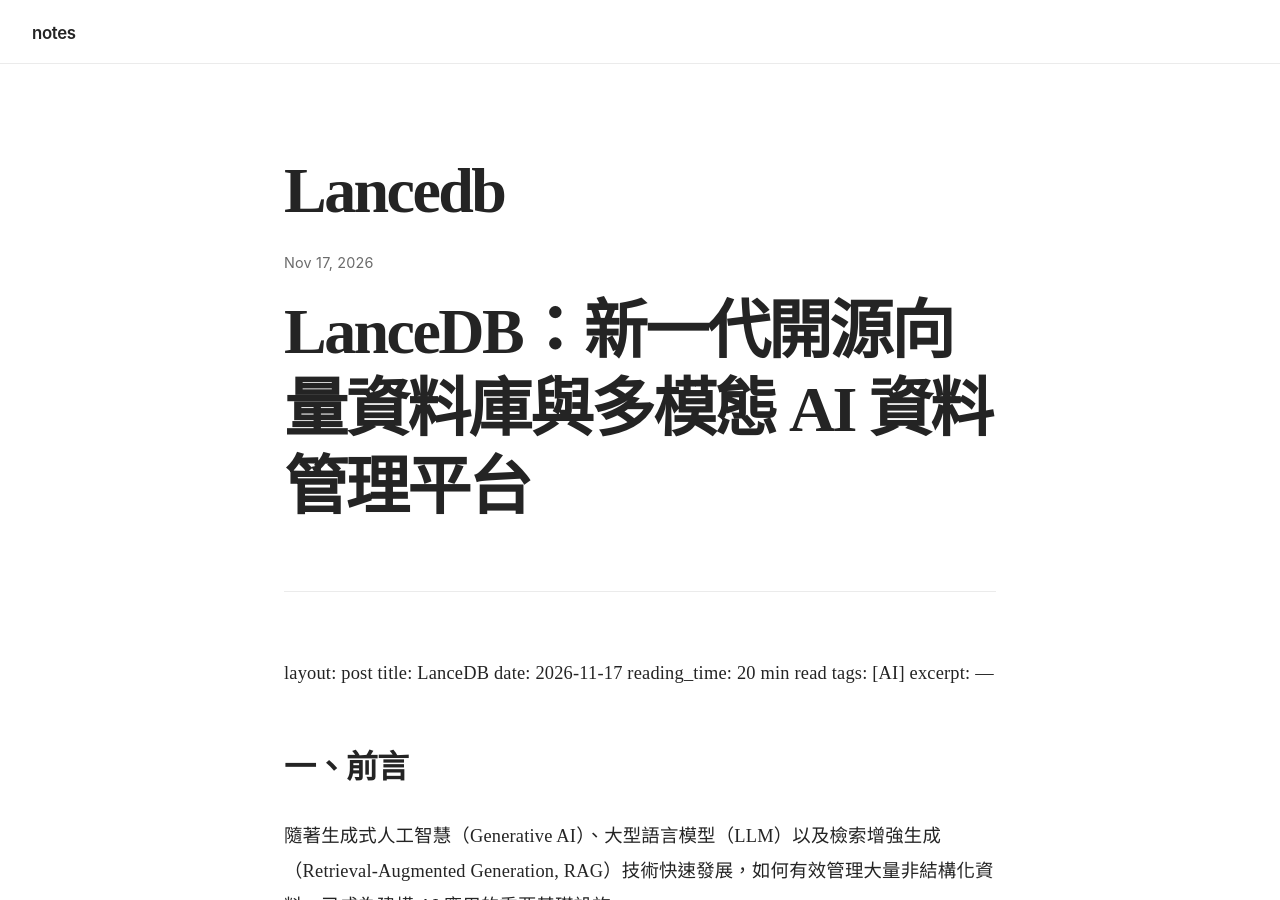
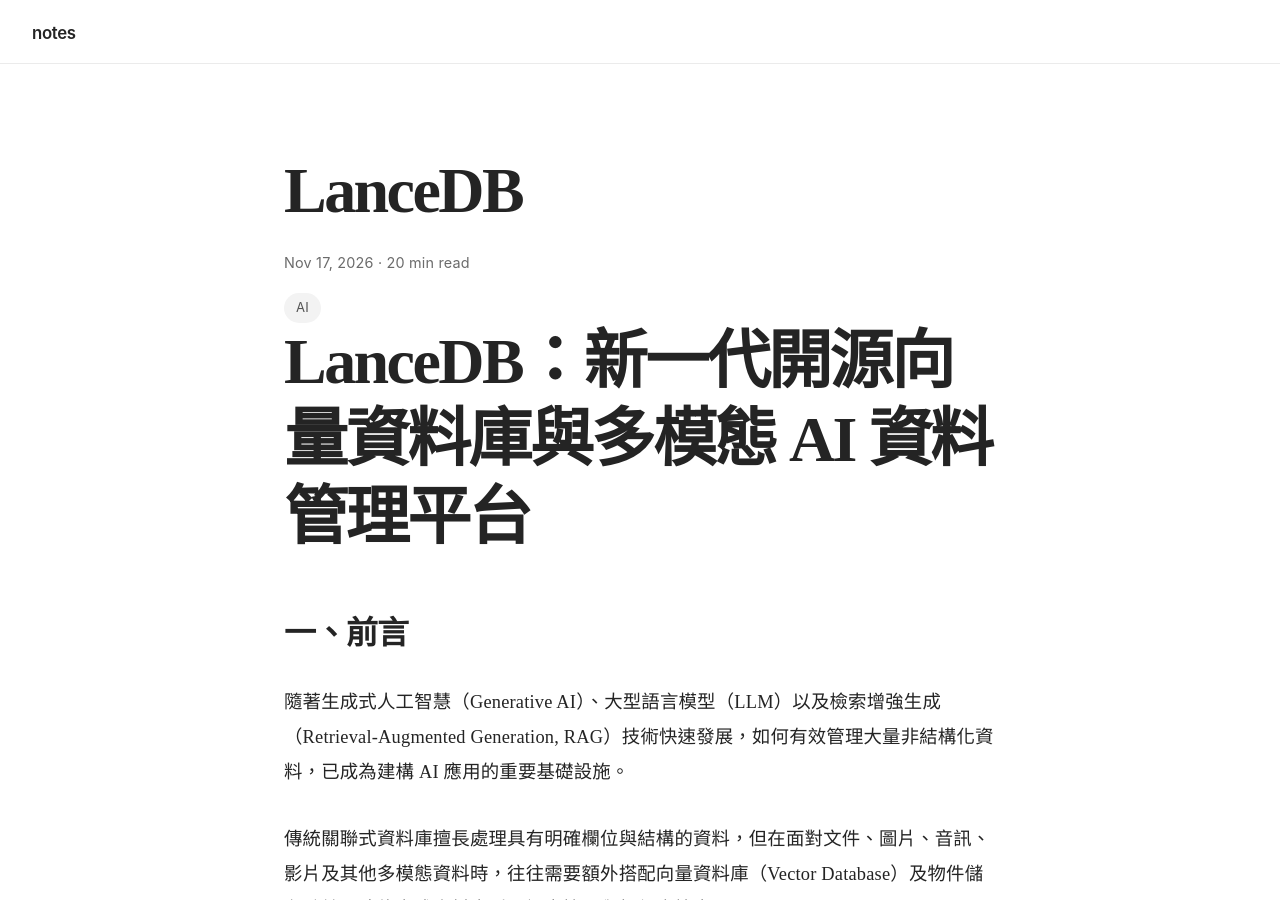
Before and after one commit to linjose/notes, a Jekyll site: the page built from _posts/2026-11-17-lancedb.md, in a window 1280 px wide and 900 px high. Built offline with Jekyll 4.4.1, drawn with Linux system fonts in a browser that asks for light colours; our own code applies the rules of GitHub Pages for plain Markdown files; part of the change alters nothing that is shown.

Commit message:
Update 2026-11-17-lancedb.md

```diff
--- a/_posts/2026-11-17-lancedb.md
+++ b/_posts/2026-11-17-lancedb.md
@@ -1,4 +1,3 @@
-# **LanceDB：新一代開源向量資料庫與多模態 AI 資料管理平台**
 ---
 layout: post
 title: LanceDB
@@ -8,7 +7,7 @@ tags: [AI]
 excerpt:
 ---
 
-
+# **LanceDB：新一代開源向量資料庫與多模態 AI 資料管理平台**
 
 ## **一、前言**
 
```
